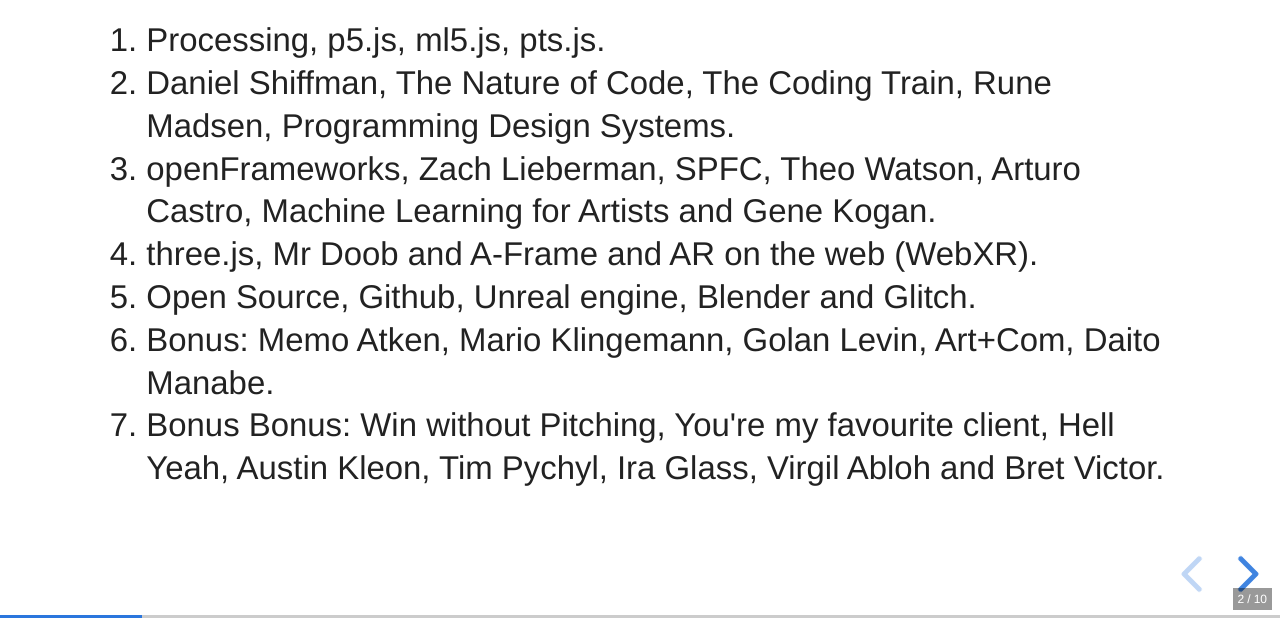
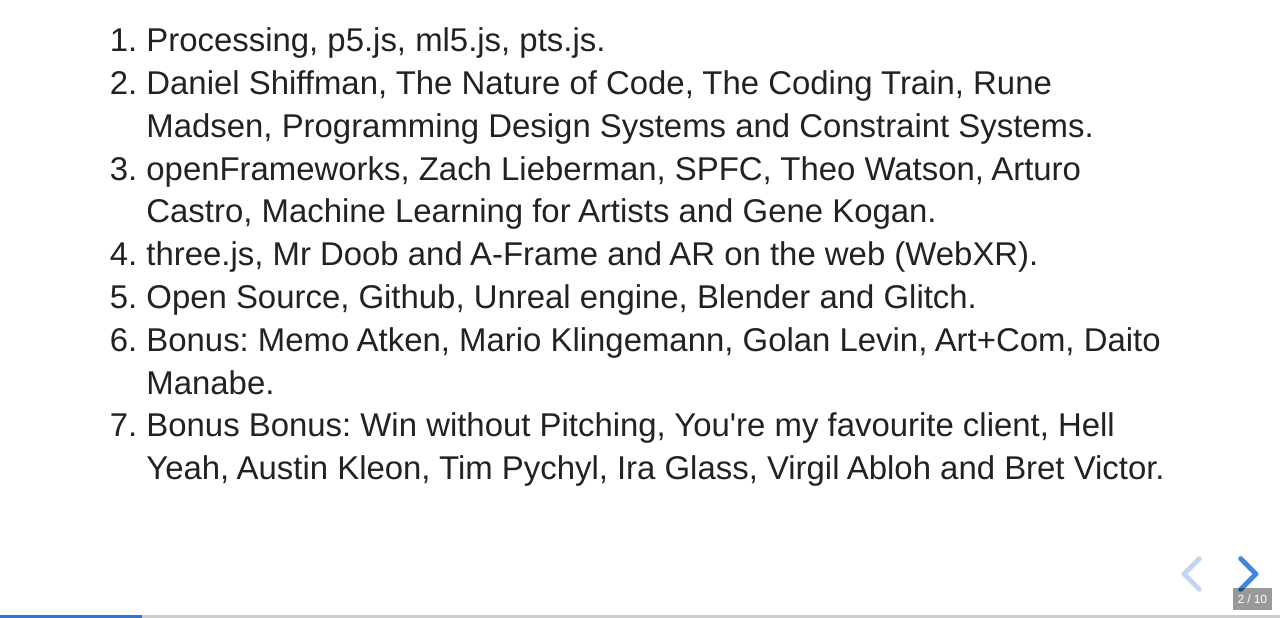
Before and after one commit to JGL/ComputationalThinking2021, a plain HTML site: page docs/lecture9.html in a window 1280 px wide. Both pictures are taken after a click on the button "next slide". Shown: the part 182-800 px from the top of the page. Drawn offline with Linux system fonts and the light colour scheme.

Commit message:
More links!

```diff
--- a/docs/lecture9.html
+++ b/docs/lecture9.html
@@ -35,7 +35,7 @@
 				<h3>What I'm going to talk about today:</h3>
 				<ol>
 					<li>Processing, p5.js, ml5.js, pts.js.</li>
-					<li>Daniel Shiffman, The Nature of Code, The Coding Train, Rune Madsen, Programming Design Systems.</li>
+					<li>Daniel Shiffman, The Nature of Code, The Coding Train, Rune Madsen, Programming Design Systems and Constraint Systems.</li>
 					<li>openFrameworks, Zach Lieberman, SPFC, Theo Watson, Arturo Castro, Machine Learning for Artists and Gene Kogan.</li>
 					<li>three.js, Mr Doob and A-Frame and AR on the web (WebXR).</li>
 					<li>Open Source, Github, Unreal engine, Blender and Glitch.</li>
@@ -53,14 +53,16 @@
 				</ul>
 			</section>
 			<section>
-				<h3>Daniel Shiffman, The Nature of Code, The Coding Train, Rune Madsen, Programming Design Systems.</h3>
+				<h3>Daniel Shiffman, The Nature of Code, The Coding Train, Rune Madsen, Programming Design Systems and Constraint Systems</h3>
 				<ul>
 					<li><a href="https://shiffman.net/">Daniel Shiffman</a>.</li>
 					<li><a href="https://natureofcode.com/">The Nature of Code</a>.</li>
 					<li><a href="https://www.youtube.com/thecodingtrain/">The Coding Train</a>.</li>
 					<li><a href="https://twitter.com/runemadsen">Rune Madsen</a>.</li>
 					<li><a href="https://programmingdesignsystems.com/">Programming Design Systems</a>.</li>
+					<li><a href="https://constraint.systems/">Constraint.Systems</a> by <a href="https://grantcuster.com/">Grant Custer</a>.</li>
 					<li><a href="https://javascript.info">The Modern JavaScript Tutorial</a>.</li>
+					<li><a href="https://orb.farm/">orb.farm</a> and <a href="https://sandspiel.club/">sandspiel</a> both by <a href="https://maxbittker.com/">Max Bittker</a>.</li>
 				</ul>
 			</section>
 			<section>
```
Also changed, not shown: docs/lecture8.html (+1 -0 lines).
